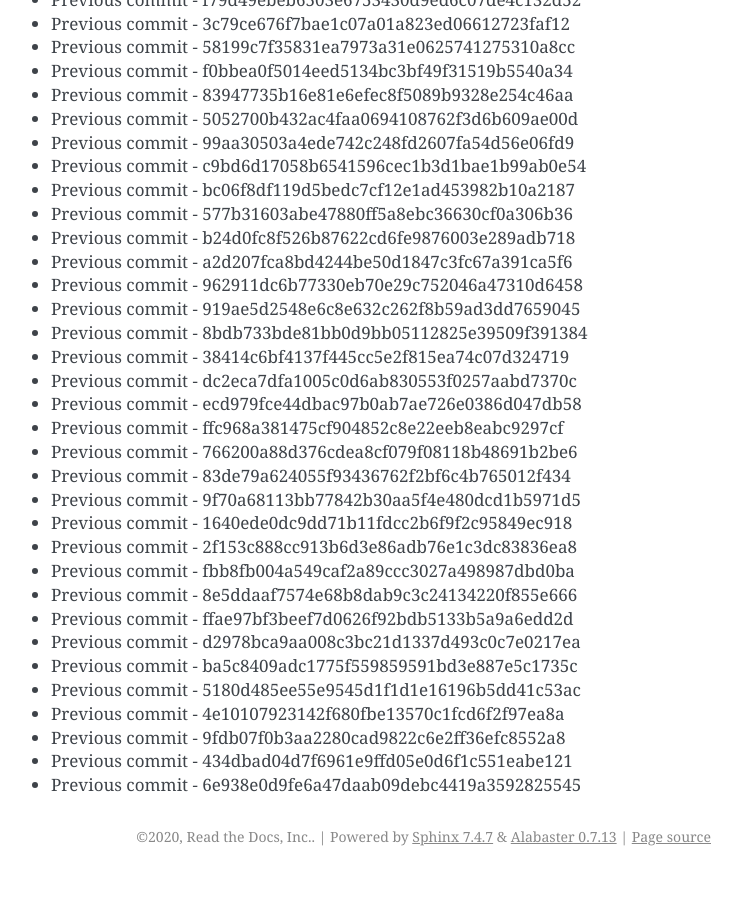
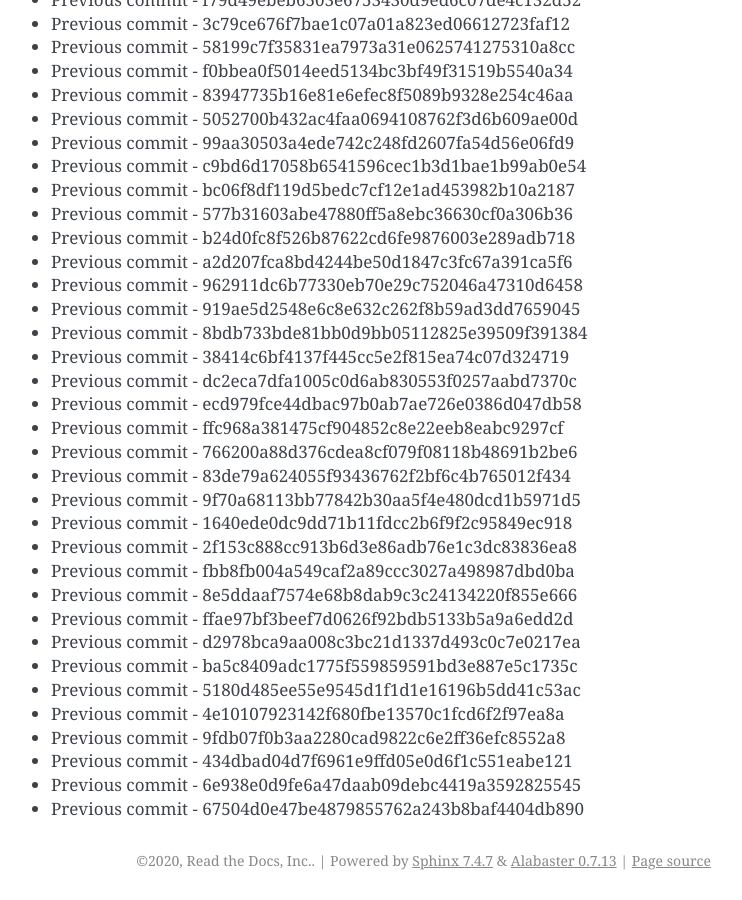
Before and after one commit to readthedocs/rtd-git-stresstest, a Sphinx documentation site: the page built from docs/updates.rst, in a window 1280 px wide and 900 px high, scrolled down 78638 px. Shown: the whole window, without its empty margins (399-1141 px from the left). Built offline with Sphinx 7.4.7, drawn with Linux system fonts in a browser that asks for light colours; before the commit the page ends 79514 px from its top, so only the background shows below that.

Commit message:
Generating commit from previous: 67504d0e47be4879855762a243b8baf4404db890

```diff
--- a/docs/updates.rst
+++ b/docs/updates.rst
@@ -3336,3 +3336,4 @@ It can be tested for any performance characteristics.
 * Previous commit - 9fdb07f0b3aa2280cad9822c6e2ff36efc8552a8
 * Previous commit - 434dbad04d7f6961e9ffd05e0d6f1c551eabe121
 * Previous commit - 6e938e0d9fe6a47daab09debc4419a3592825545
+* Previous commit - 67504d0e47be4879855762a243b8baf4404db890
```
